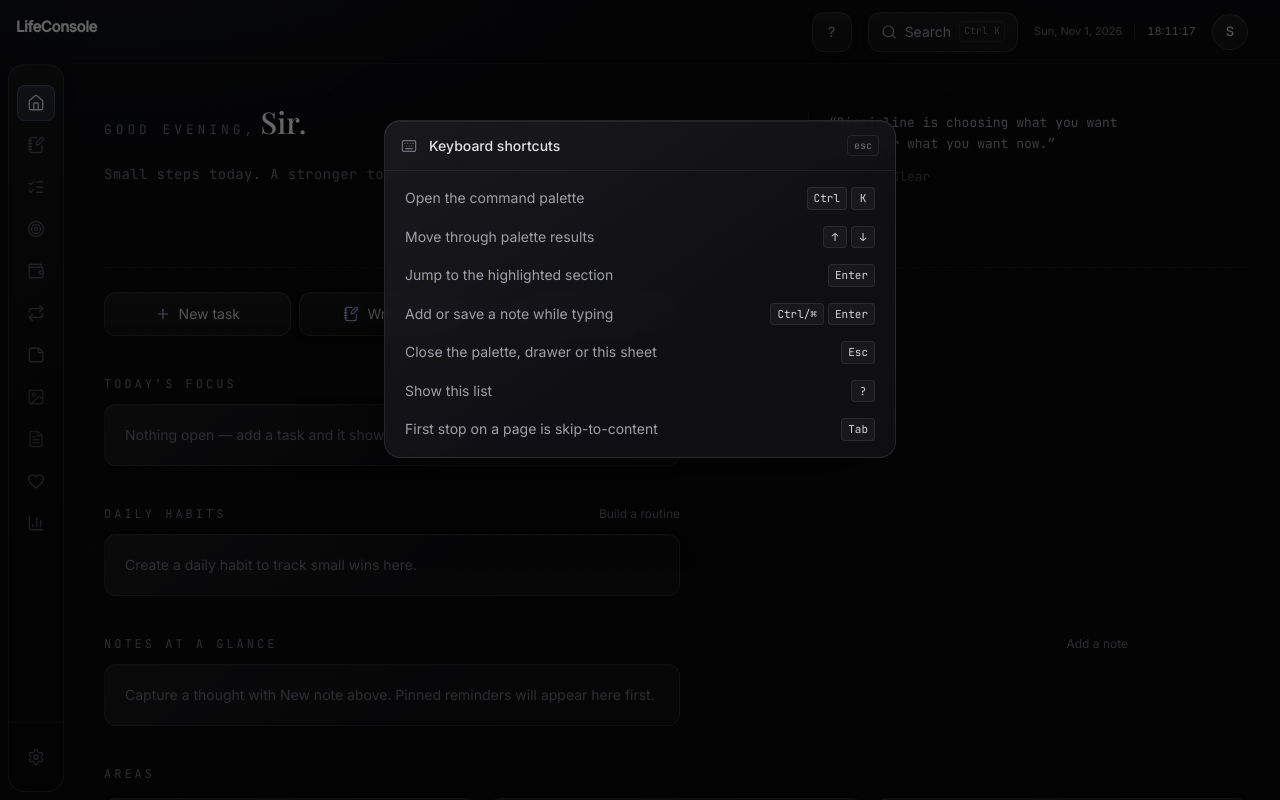
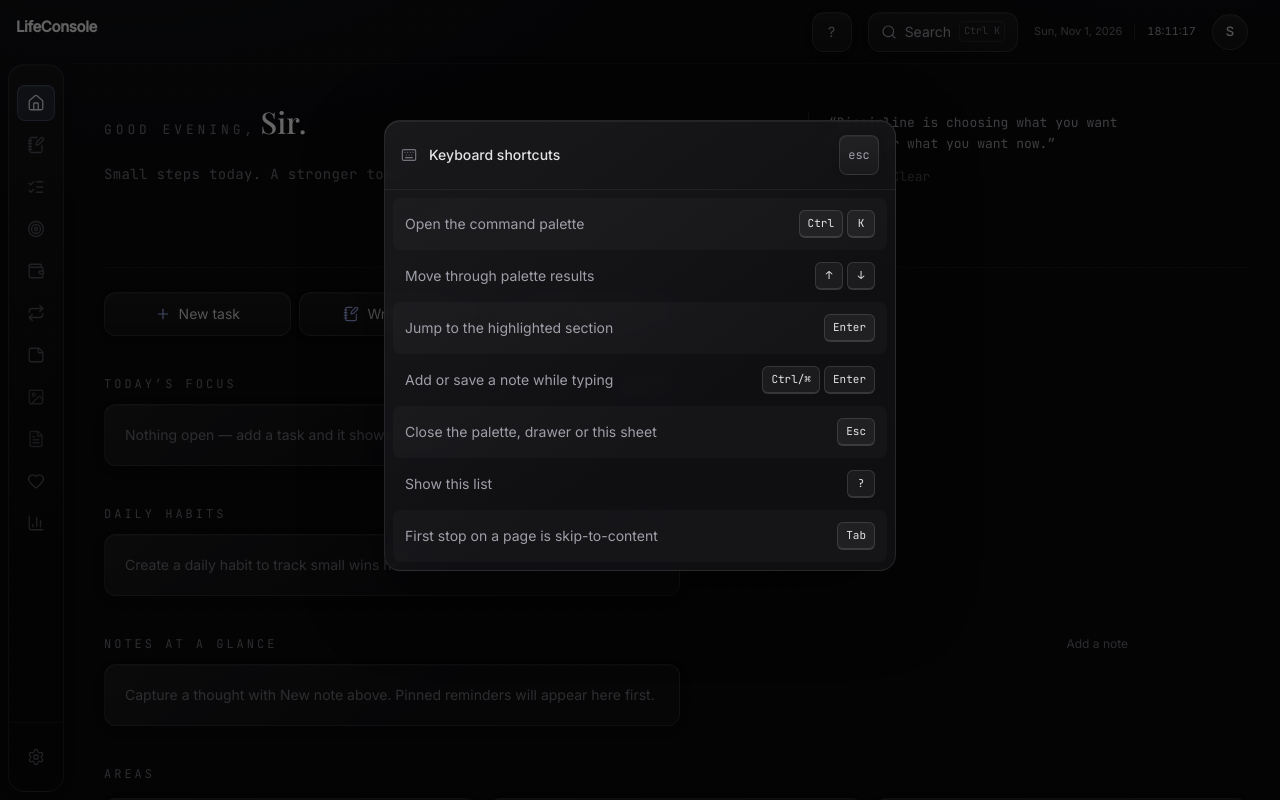
Before and after one commit to sunil-0701/LifeConsole, a React (Vite) app in the folder lifeconsole-facade/facade/: page / in a window 1280 px wide. Both pictures are taken after a click on the button "Keyboard shortcuts". Shown: the top 800 px of the page. Built offline with nearby package versions, Linux system fonts and the light colour scheme.

Commit message:
ui: improve shortcut keycaps and dialog readability

```diff
--- a/lifeconsole-facade/facade/src/components/ui/ShortcutHelp.jsx
+++ b/lifeconsole-facade/facade/src/components/ui/ShortcutHelp.jsx
@@ -40,7 +40,8 @@ function ShortcutHelp({ onClose }) {
             ref={closeRef}
             type="button"
             onClick={onClose}
-            className="ml-auto rounded border border-white/[0.08] px-1.5 py-0.5 font-mono text-[10px] text-zinc-500 transition-colors duration-150 hover:text-zinc-300"
+            aria-label="Close keyboard shortcuts"
+            className="glass-control ml-auto grid h-10 min-w-10 place-items-center rounded-lg px-2 font-mono text-xs text-zinc-400 transition-colors duration-150 hover:text-zinc-200"
           >
             esc
           </button>
@@ -50,14 +51,14 @@ function ShortcutHelp({ onClose }) {
           {SHORTCUTS.map((shortcut) => (
             <li
               key={shortcut.description}
-              className="flex items-center justify-between gap-4 rounded-lg px-3 py-2"
+              className="flex flex-wrap items-center justify-between gap-x-4 gap-y-2 rounded-lg px-3 py-3 odd:bg-white/[0.025]"
             >
               <span className="text-sm text-zinc-400">{shortcut.description}</span>
               <span className="flex shrink-0 items-center gap-1">
                 {shortcut.keys.map((key) => (
                   <kbd
                     key={key}
-                    className="min-w-6 rounded border border-white/[0.08] bg-white/[0.04] px-1.5 py-0.5 text-center font-mono text-[11px] text-zinc-300"
+                    className="inline-flex min-h-7 min-w-7 items-center justify-center rounded-md border border-b-2 border-white/[0.12] bg-white/[0.05] px-2 py-1 text-center font-mono text-[11px] text-zinc-200"
                   >
                     {key}
                   </kbd>
```
